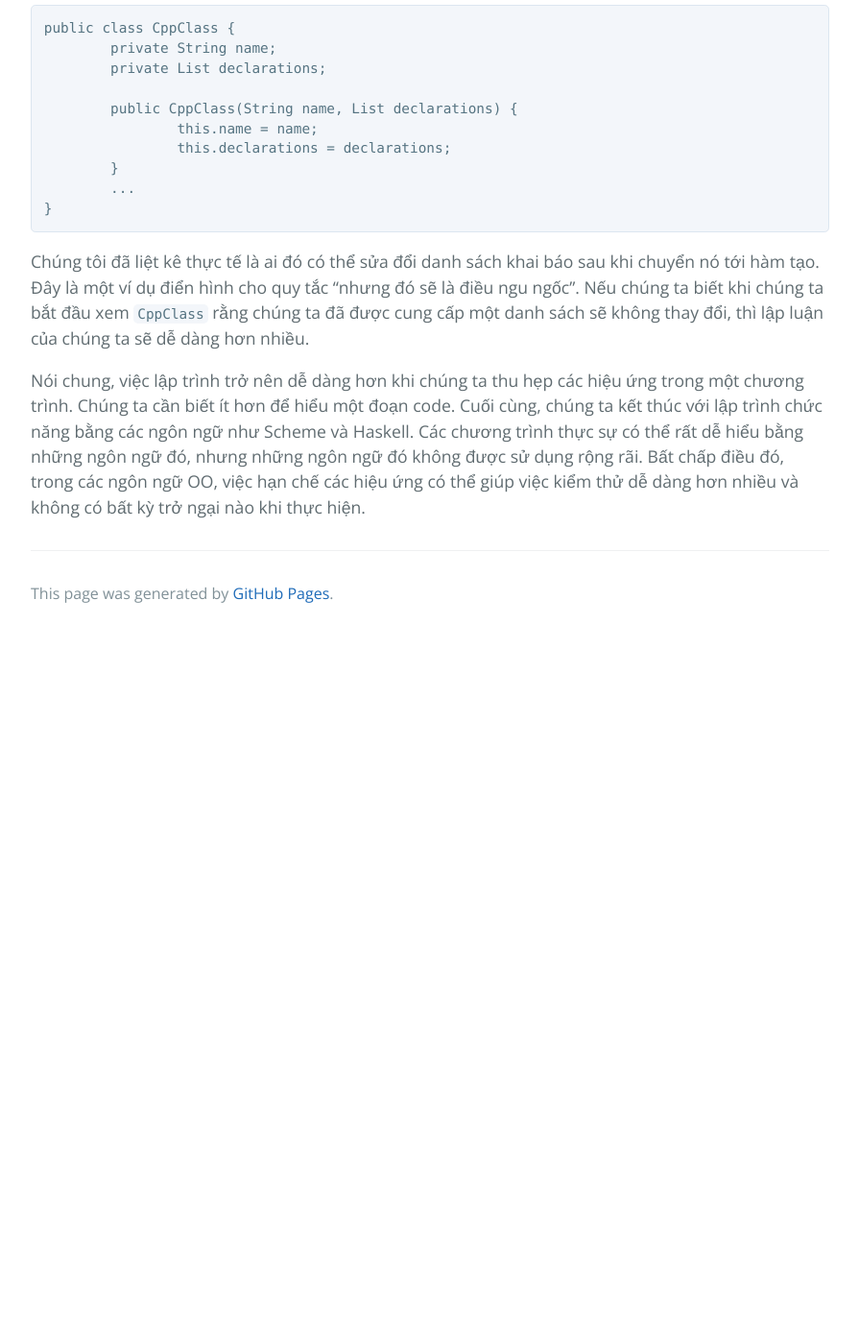
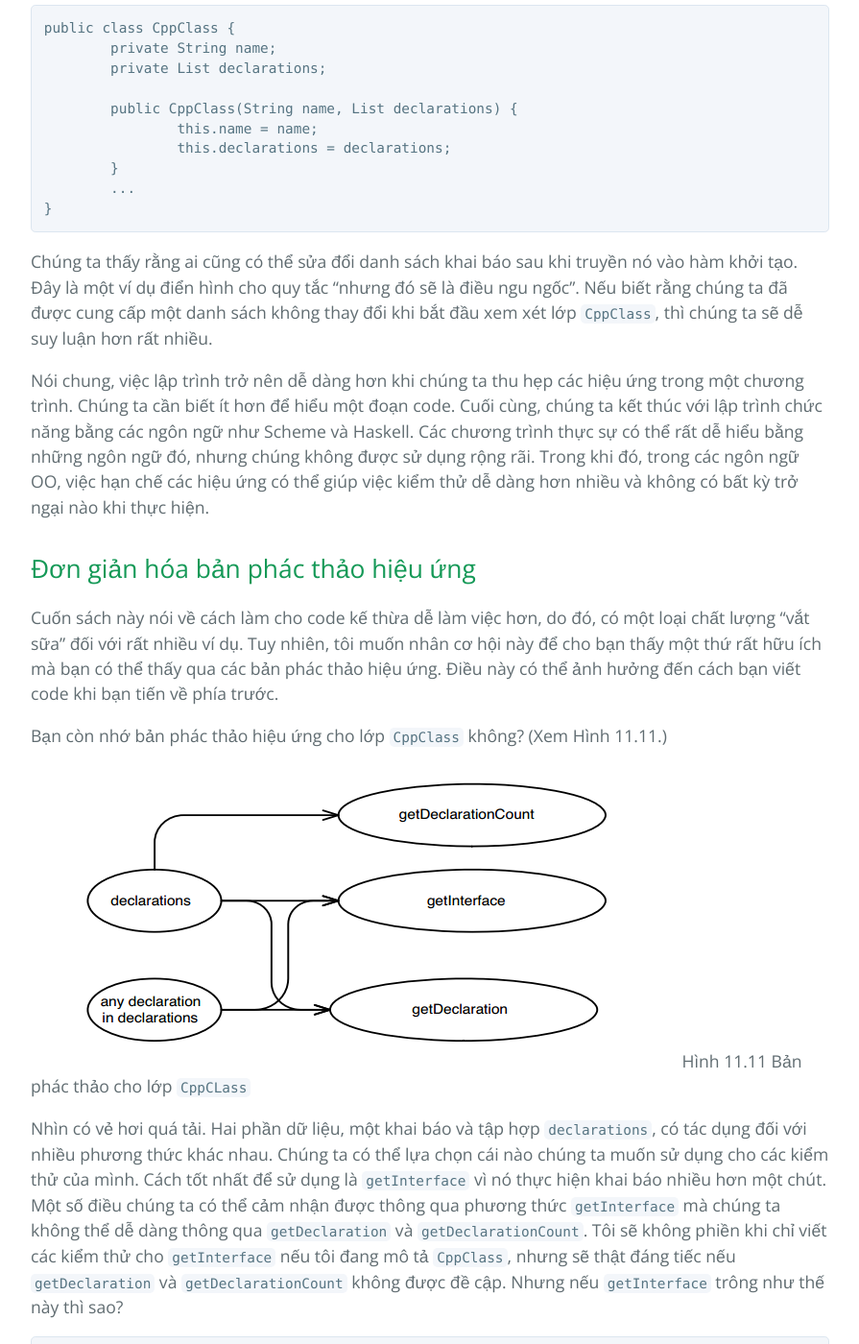
Before and after one commit to HaiBV/haibv.github.io, a Jekyll site: the page built from working-effectively-with-legacy-code/chapter-11-i-need-to-make-a-change-what-methods-should-i-test.md, in a window 1280 px wide and 1400 px high, scrolled down 16328 px. Shown: the whole window at 96% size, without its empty margins (192-1087 px from the left). Built offline with Jekyll 4.4.1, drawn with Linux system fonts in a browser that asks for light colours; our own code applies the rules of GitHub Pages for plain Markdown files; before the commit the page ends 16990 px from its top, so only the background shows below that; some of the changed text lies outside the part shown.

Commit message:
Book - Working Efectively with Legacy Code - P2 - C11

````diff
--- a/working-effectively-with-legacy-code/chapter-11-i-need-to-make-a-change-what-methods-should-i-test.md
+++ b/working-effectively-with-legacy-code/chapter-11-i-need-to-make-a-change-what-methods-should-i-test.md
@@ -420,6 +420,39 @@
 }
 ```
 
-Chúng tôi đã liệt kê thực tế là ai đó có thể sửa đổi danh sách khai báo sau khi chuyển nó tới hàm tạo. Đây là một ví dụ điển hình cho quy tắc "nhưng đó sẽ là điều ngu ngốc". Nếu chúng ta biết khi chúng ta bắt đầu xem `CppClass` rằng chúng ta đã được cung cấp một danh sách sẽ không thay đổi, thì lập luận của chúng ta sẽ dễ dàng hơn nhiều.
+Chúng ta thấy rằng ai cũng có thể sửa đổi danh sách khai báo sau khi truyền nó vào hàm khởi tạo. Đây là một ví dụ điển hình cho quy tắc "nhưng đó sẽ là điều ngu ngốc". Nếu biết rằng chúng ta đã được cung cấp một danh sách không thay đổi khi bắt đầu xem xét lớp `CppClass`, thì chúng ta sẽ dễ suy luận hơn rất nhiều.
 
-Nói chung, việc lập trình trở nên dễ dàng hơn khi chúng ta thu hẹp các hiệu ứng trong một chương trình. Chúng ta cần biết ít hơn để hiểu một đoạn code. Cuối cùng, chúng ta kết thúc với lập trình chức năng bằng các ngôn ngữ như Scheme và Haskell. Các chương trình thực sự có thể rất dễ hiểu bằng những ngôn ngữ đó, nhưng những ngôn ngữ đó không được sử dụng rộng rãi. Bất chấp điều đó, trong các ngôn ngữ OO, việc hạn chế các hiệu ứng có thể giúp việc kiểm thử dễ dàng hơn nhiều và không có bất kỳ trở ngại nào khi thực hiện.
+Nói chung, việc lập trình trở nên dễ dàng hơn khi chúng ta thu hẹp các hiệu ứng trong một chương trình. Chúng ta cần biết ít hơn để hiểu một đoạn code. Cuối cùng, chúng ta kết thúc với lập trình chức năng bằng các ngôn ngữ như Scheme và Haskell. Các chương trình thực sự có thể rất dễ hiểu bằng những ngôn ngữ đó, nhưng chúng không được sử dụng rộng rãi. Trong khi đó, trong các ngôn ngữ OO, việc hạn chế các hiệu ứng có thể giúp việc kiểm thử dễ dàng hơn nhiều và không có bất kỳ trở ngại nào khi thực hiện.
+
+## Đơn giản hóa bản phác thảo hiệu ứng
+
+Cuốn sách này nói về cách làm cho code kế thừa dễ làm việc hơn, do đó, có một loại chất lượng "vắt sữa" đối với rất nhiều ví dụ. Tuy nhiên, tôi muốn nhân cơ hội này để cho bạn thấy một thứ rất hữu ích mà bạn có thể thấy qua các bản phác thảo hiệu ứng. Điều này có thể ảnh hưởng đến cách bạn viết code khi bạn tiến về phía trước.
+
+Bạn còn nhớ bản phác thảo hiệu ứng cho lớp `CppClass` không? (Xem Hình 11.11.)
+
+![11.11](images/11-4.png)
+Hình 11.11 Bản phác thảo cho lớp `CppCLass`
+
+Nhìn có vẻ hơi quá tải. Hai phần dữ liệu, một khai báo và tập hợp `declarations`, có tác dụng đối với nhiều phương thức khác nhau. Chúng ta có thể lựa chọn cái nào chúng ta muốn sử dụng cho các kiểm thử của mình. Cách tốt nhất để sử dụng là `getInterface` vì nó thực hiện khai báo nhiều hơn một chút. Một số điều chúng ta có thể cảm nhận được thông qua phương thức `getInterface` mà chúng ta không thể dễ dàng thông qua `getDeclaration` và `getDeclarationCount`. Tôi sẽ không phiền khi chỉ viết các kiểm thử cho `getInterface` nếu tôi đang mô tả `CppClass`, nhưng sẽ thật đáng tiếc nếu `getDeclaration` và `getDeclarationCount` không được đề cập. Nhưng nếu `getInterface` trông như thế này thì sao?
+
+```Java
+public String getInterface(String interfaceName, int [] indices) {
+	String result = "class " + interfaceName + " {\npublic:\n";
+	for (int n = 0; n < indices.length; n++) {
+		Declaration virtualFunction = getDeclaration(indices[n]);
+		result += "\t" + virtualFunction.asAbstract() + "\n";
+	}
+	result += "};\n";
+	return result;
+}
+```
+
+Có sự khác biệt rất nhỏ ở đây; code hiện sử dụng `getDeclaration` trong nội bộ. Vì vậy, bản phác thảo của chúng ta thay đổi từ Hình 11.12 sang Hình 11.13.
+
+![11.12](images/11-4.png)
+Hình 11.12 Bản phác thảo cho lớp `CppCLass`
+
+![11.13](images/11-13.png)
+Hình 11.13 Bản phác thảo được thay đổi cho lớp `CppCLass`
+
+Chỉ là một thay đổi nhỏ, nhưng là một thay đổi khá quan trọng. Phương thức `getInterface` hiện sử dụng `getDeclaration` trong nội bộ. Cuối cùng, chúng tôi thực hiện `getDeclaration` bất cứ khi nào chúng tôi kiểm thử `getInterface`.
````
Also changed, not shown: working-effectively-with-legacy-code/images/11-13.png (added).
